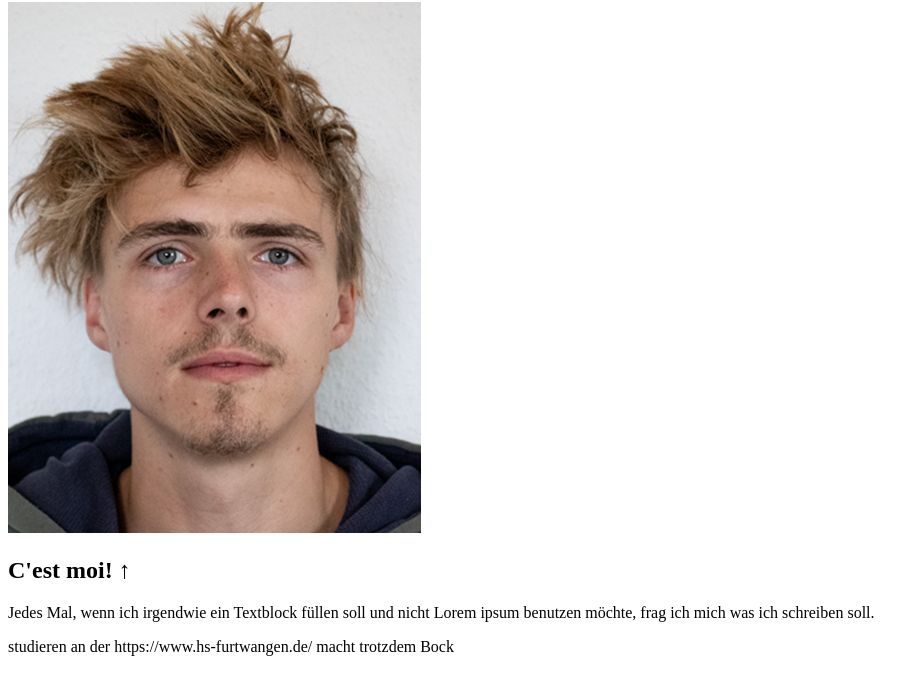
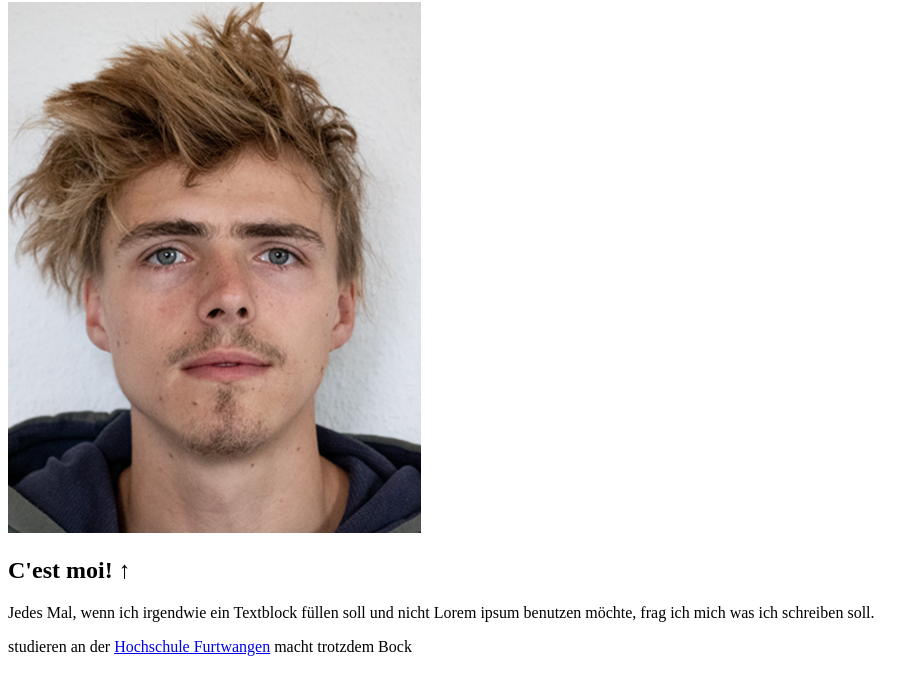
Before and after one commit to YonyM/GIS_SoSe_2021, a plain HTML site: page index.html in a window 1280 px wide. Shown: the part 78-772 px from the top of the page, without its empty margins (0-924 px from the left). Drawn offline with Linux system fonts and the light colour scheme.

Commit message:
jetzt noch den link einfügen

```diff
--- a/index.html
+++ b/index.html
@@ -15,6 +15,7 @@
     <p>Jedes Mal, wenn ich irgendwie ein Textblock füllen soll und nicht
         Lorem ipsum benutzen möchte, frag ich mich was ich schreiben soll.
     </p>
-    <p>studieren an der https://www.hs-furtwangen.de/ macht trotzdem Bock</p>
+    <p>studieren an der <a href="https://www.hs-furtwangen.de/">
+        Hochschule Furtwangen</a> macht trotzdem Bock</p>
 </body>
 </html>
```
